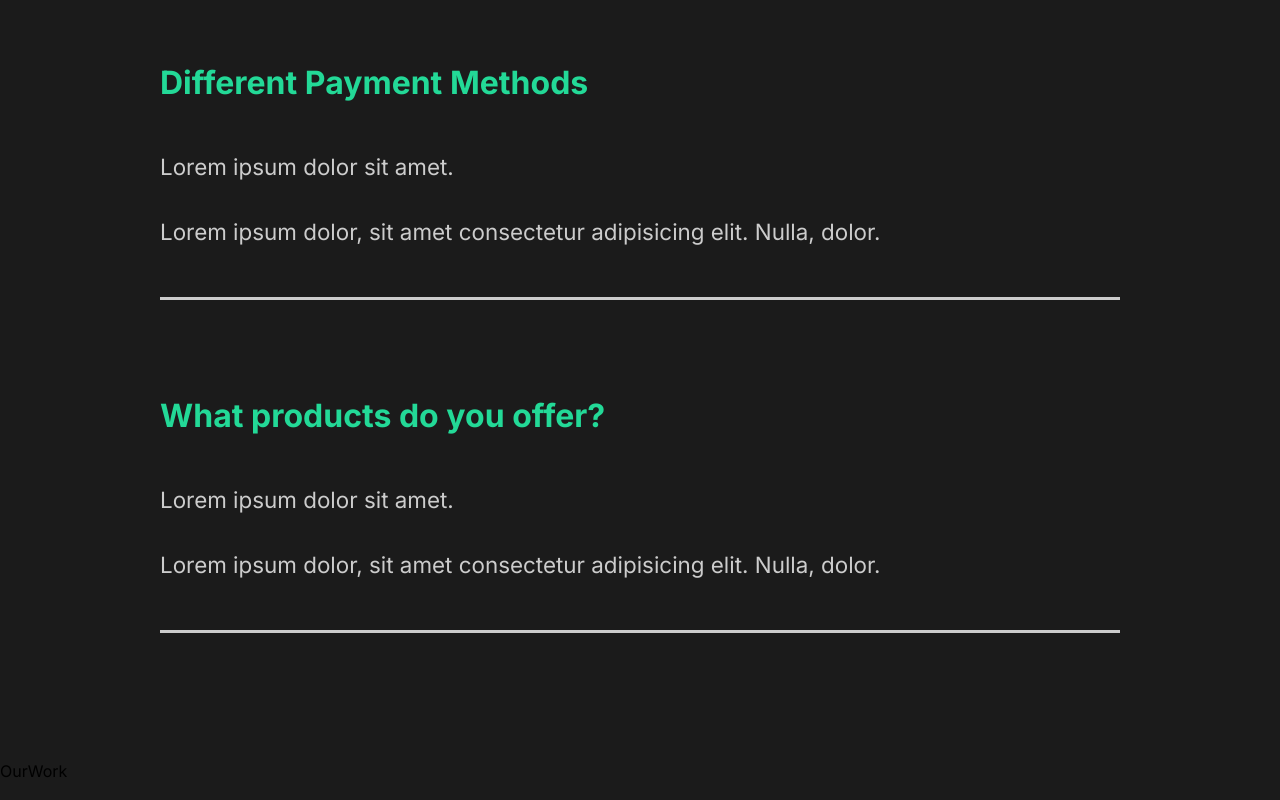
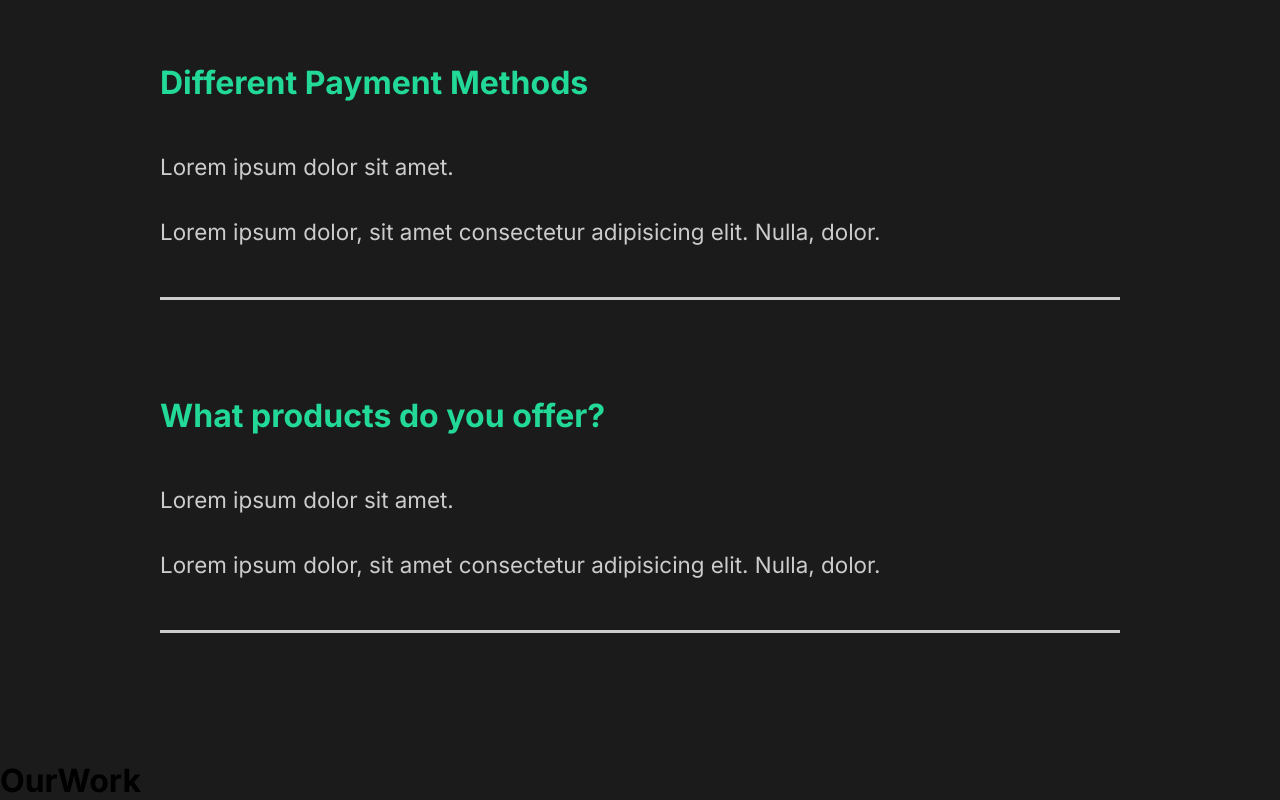
Before and after one commit to sujoyduttajad/Capture-Portfolio, a React (Create React App) app: page /contact in a window 1280 px wide. Shown: the part 3069-3869 px from the top of the page. Built offline with nearby package versions, Linux system fonts and the light colour scheme.

Commit message:
Update OurWork.js

```diff
--- a/src/pages/OurWork.js
+++ b/src/pages/OurWork.js
@@ -2,7 +2,7 @@ import React from 'react'
 
 const OurWork = () => {
   return (
-    <div>OurWork</div>
+    <div><h1>OurWork</h1></div>
   )
 }
 
```
